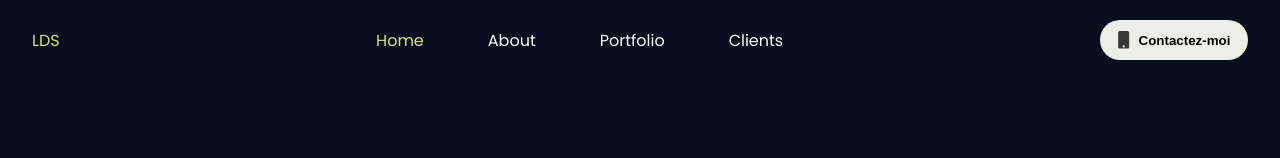
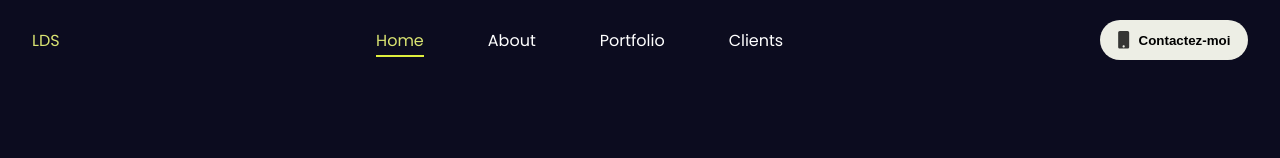
Before and after one commit to leothefrench/portfolio-leandro, a React (Vite) app: page / in a window 1280 px wide. In both pictures the pointer is over the link "Home". Shown: the top 158 px of the page. Built offline with nearby package versions, Linux system fonts and the light colour scheme.

Commit message:
Modification du style CSS de la navbar

```diff
--- a/src/components/Navbar/navbar.css
+++ b/src/components/Navbar/navbar.css
@@ -25,6 +25,8 @@
 
 .navbar a:hover {
   color: #DFEE3D;
+  padding-bottom: 0.2rem;
+  border-bottom: solid 2px #DFEE3D ;
 }
 
 .navbar a.active {
@@ -35,10 +37,15 @@
   background-color: #EDEEE5;
   border: none;
   padding: .7rem 1.1rem;
-  border-radius: 1.8rem;
+  border-radius: 2rem;
   font-weight: 600;
   display: flex;
   align-items: center;
+  cursor: pointer;
+}
+
+.btn-nav-contact:hover {
+  background-color: #DFEE3D;
 }
 
 .icon {
```
